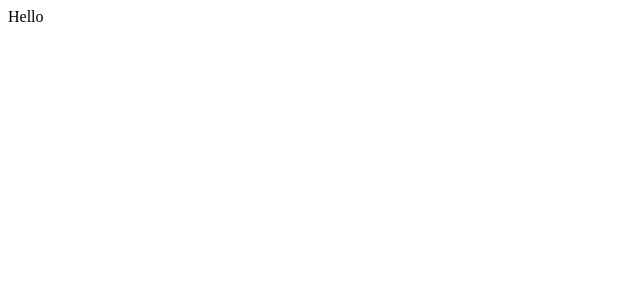
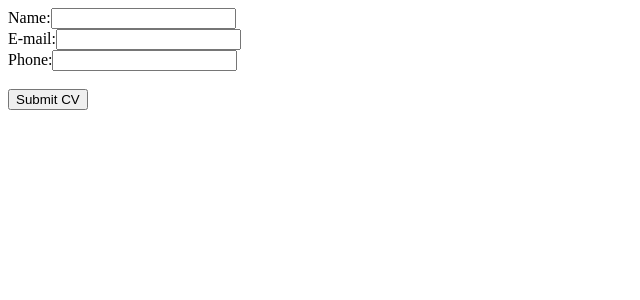
Before and after one commit to Fernetazo/cv-project, a React (Create React App) app: page / in a window 1280 px wide. Shown: the top 300 px of the page, without its empty margins (0-640 px from the left). Built offline with nearby package versions, Linux system fonts and the light colour scheme.

Commit message:
Section one setState

```diff
--- a/src/App.js
+++ b/src/App.js
@@ -1,5 +1,71 @@
-function App() {
-  return <div>Hello</div>;
+import React, { Component } from "react";
+
+class App extends Component {
+  constructor() {
+    super();
+
+    this.state = {
+      name: "",
+      email: "",
+      phone: "",
+    };
+  }
+
+  handleNameChange = (e) => {
+    this.setState({
+      name: e.target.value,
+    });
+  };
+
+  handleEmailChange = (e) => {
+    this.setState({
+      email: e.target.value,
+    });
+  };
+
+  handlePhoneChange = (e) => {
+    this.setState({
+      phone: e.target.value,
+    });
+  };
+
+  onSubmitCV = (e) => {
+    e.preventDefault();
+  };
+
+  render() {
+    const { name, email, phone } = this.state;
+    return (
+      <div>
+        <form onSubmit={this.onSubmitCV}>
+          <div className="sectionOne">
+            <label>Name:</label>
+            <input
+              value={name}
+              type="text"
+              onChange={this.handleNameChange}
+            ></input>
+            <br></br>
+            <label>E-mail:</label>
+            <input
+              value={email}
+              type="email"
+              onChange={this.handleEmailChange}
+            ></input>
+            <br></br>
+            <label>Phone:</label>
+            <input
+              value={phone}
+              type="number"
+              onChange={this.handlePhoneChange}
+            ></input>
+          </div>
+          <br></br>
+          <button type="submit">Submit CV</button>
+        </form>
+      </div>
+    );
+  }
 }
 
 export default App;
```
